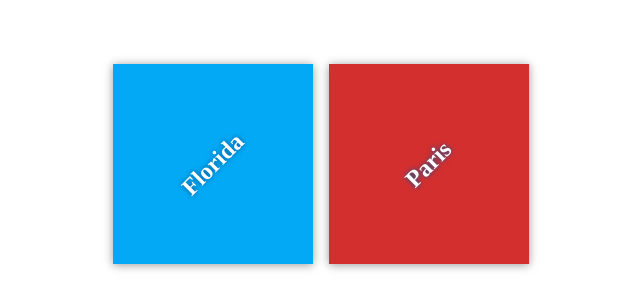
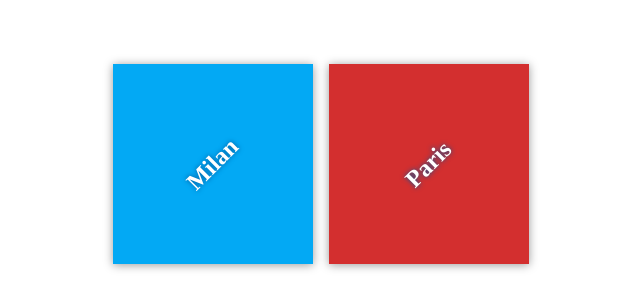
Before and after one commit to fciuffetelli/my-travel-plans, a plain HTML site: page index.html in a window 1280 px wide. Shown: the part 236-544 px from the top of the page, 319-959 px from the left. Drawn offline with Linux system fonts and the light colour scheme; files that its build step writes are made by us from their sources.

Commit message:
Change destinations

```diff
--- a/index.html
+++ b/index.html
@@ -10,8 +10,8 @@
 
     <div class="container">
         <div class="destination-container">
-            <div class="destination" id="florida">
-                <h2>Florida</h2>
+            <div class="destination" id="milan">
+                <h2>Milan</h2>
             </div>
 
             <div class="destination" id="paris">
```
